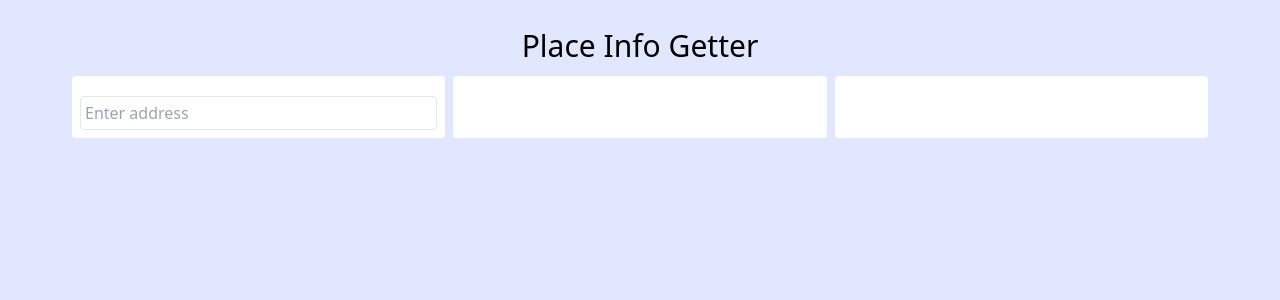
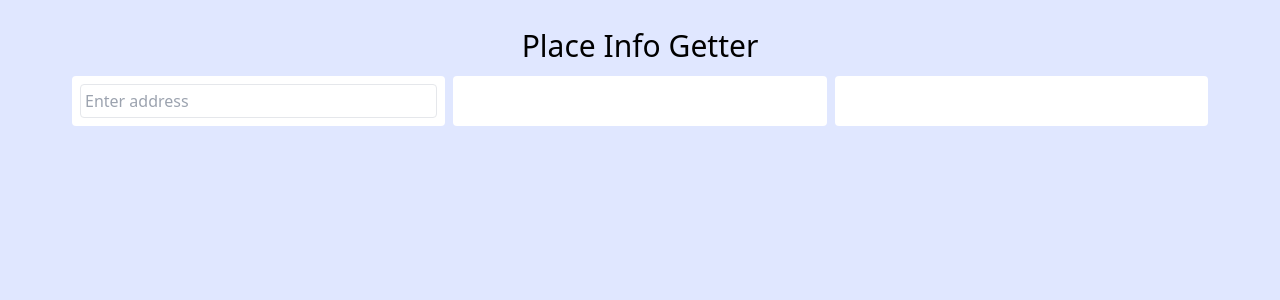
Before and after one commit to zpix1/nsu-socket-labs, a React (Vite) app in the folder lab3/: page / in a window 1280 px wide. Shown: the top 300 px of the page. Built offline with nearby package versions, Linux system fonts and the light colour scheme.

Commit message:
lab3: minor fixes

```diff
--- a/lab3/src/App.tsx
+++ b/lab3/src/App.tsx
@@ -16,7 +16,7 @@ export const App = () => {
         <div className="grid grid-cols-2 md:grid-cols-12 gap-2">
           <div className="rounded col-span-4 bg-white flex flex-col gap-2 p-2">
             <input
-              className="border outline-none rounded p-1 mt-3"
+              className="border outline-none rounded p-1"
               type="text"
               value={query}
               onChange={e => {
--- a/lab3/src/components/PlaceDataProvider.tsx
+++ b/lab3/src/components/PlaceDataProvider.tsx
@@ -24,7 +24,7 @@ const placeDataObservable = placeDataSubject.pipe(
   filter(place => !!place),
   switchMap(place => {
     return fromFetch(
-      `https://api.opentripmap.com/0.1/ru/places/radius?radius=1000&lon=${place!.lng}&lat=${place!.lat}&apikey=${OPENTRIPMAP_API_KEY}`
+      `https://api.opentripmap.com/0.1/ru/places/radius?radius=10000&lon=${place!.lng}&lat=${place!.lat}&apikey=${OPENTRIPMAP_API_KEY}`
     ).pipe(
       mergeMap(response => {
         if (response.ok) {
```
